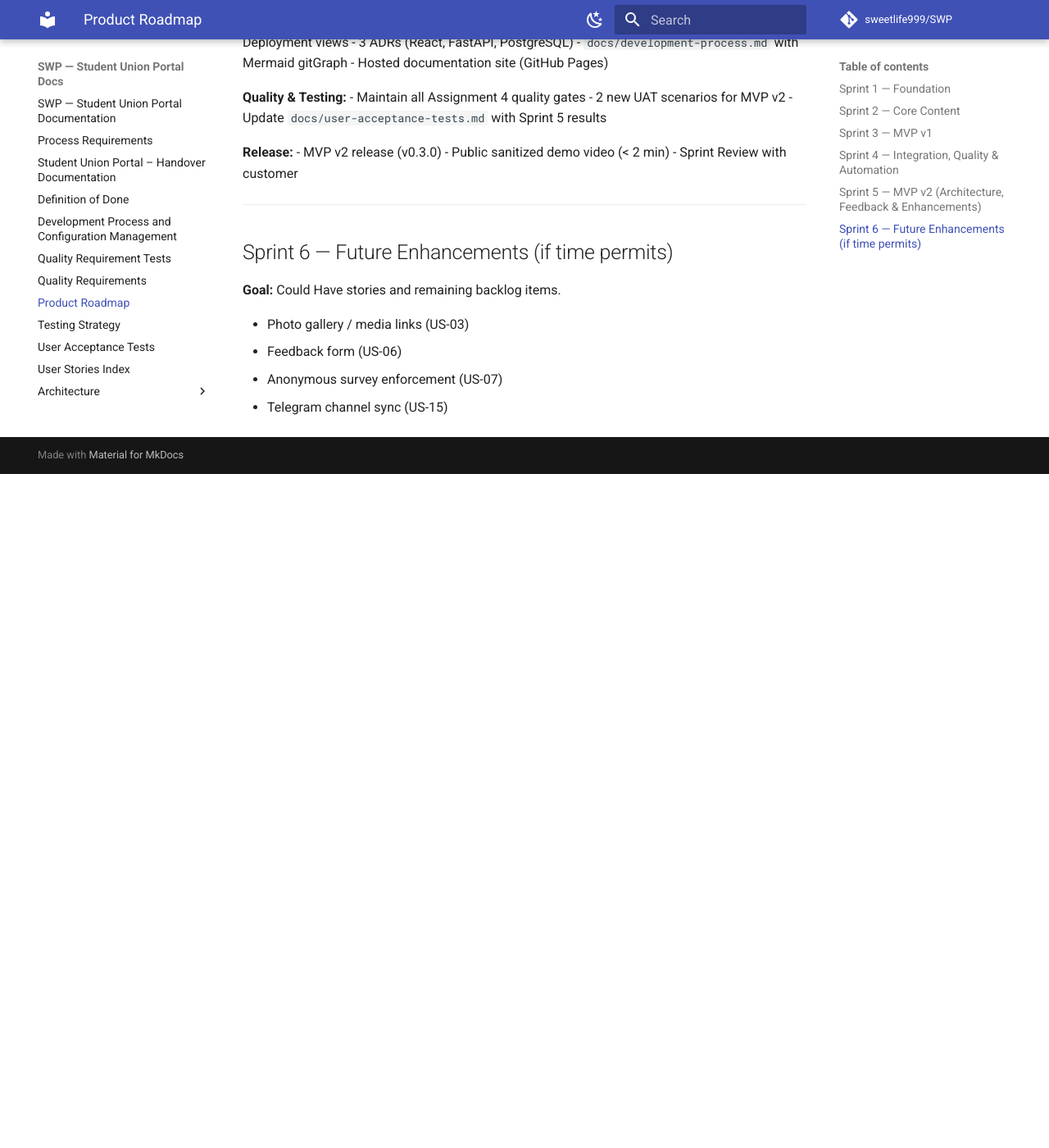
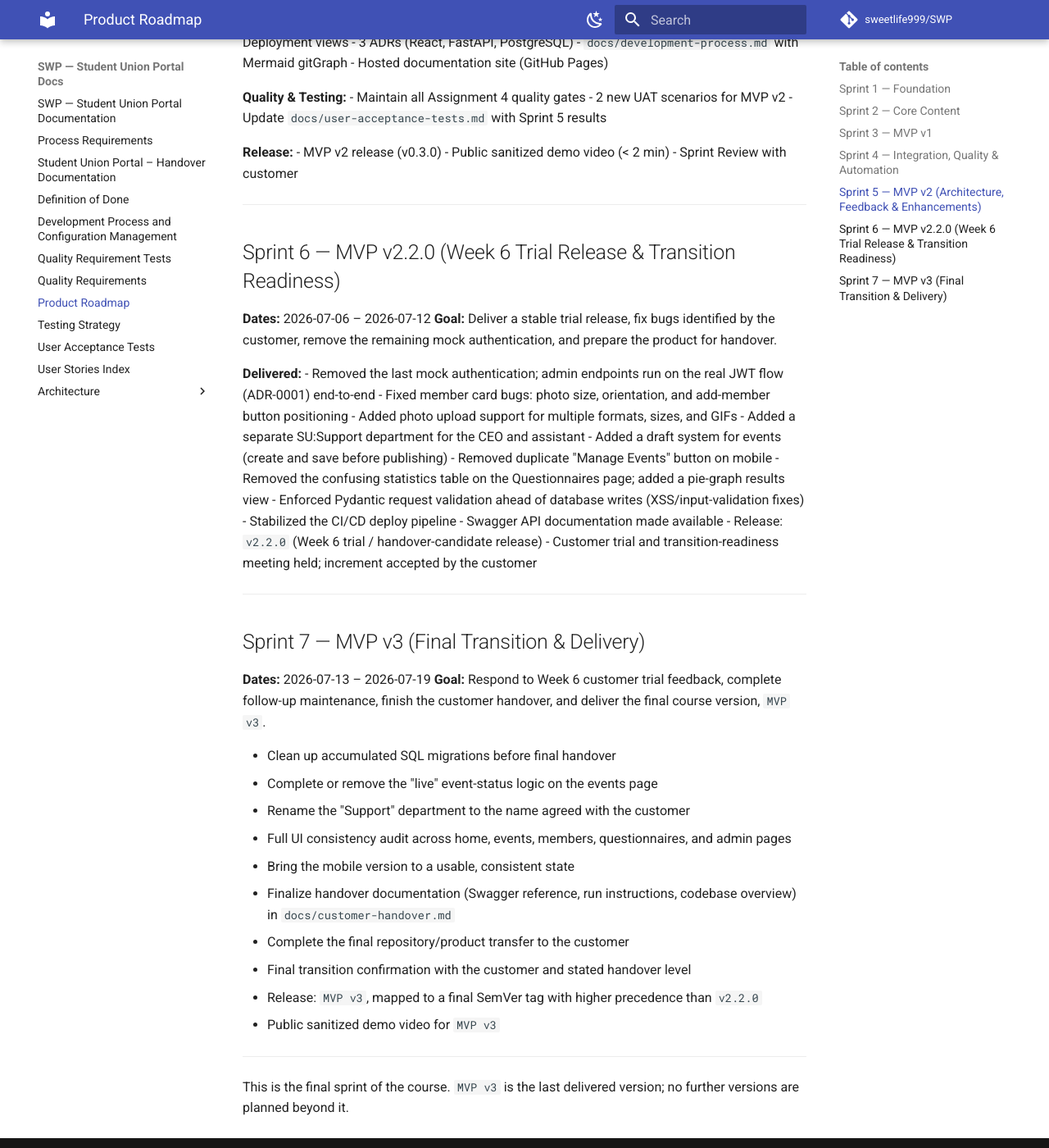
Before and after one commit to sweetlife999/SWP, an MkDocs documentation site: the page built from docs/roadmap.md, in a window 1280 px wide and 1400 px high, scrolled down 2186 px. Shown: the whole window at 82% size. Built offline with MkDocs 1.6.1 and Material for MkDocs 9.7.7, drawn with Linux system fonts in a browser that asks for light colours; comment, search, counter and statistics services are not loaded; before the commit the page ends 2764 px from its top, so only the background shows below that.

Commit message:
docs: update .md files for A6

```diff
--- a/docs/roadmap.md
+++ b/docs/roadmap.md
@@ -107,11 +107,43 @@
 
 ---
 
-## Sprint 6 — Future Enhancements (if time permits)
+## Sprint 6 — MVP v2.2.0 (Week 6 Trial Release & Transition Readiness)
 
-**Goal:** Could Have stories and remaining backlog items.
+**Dates:** 2026-07-06 – 2026-07-12
+**Goal:** Deliver a stable trial release, fix bugs identified by the customer, remove the remaining mock authentication, and prepare the product for handover.
 
-- Photo gallery / media links (US-03)
-- Feedback form (US-06)
-- Anonymous survey enforcement (US-07)
-- Telegram channel sync (US-15)
+**Delivered:**
+- Removed the last mock authentication; admin endpoints run on the real JWT flow (ADR-0001) end-to-end
+- Fixed member card bugs: photo size, orientation, and add-member button positioning
+- Added photo upload support for multiple formats, sizes, and GIFs
+- Added a separate SU:Support department for the CEO and assistant
+- Added a draft system for events (create and save before publishing)
+- Removed duplicate "Manage Events" button on mobile
+- Removed the confusing statistics table on the Questionnaires page; added a pie-graph results view
+- Enforced Pydantic request validation ahead of database writes (XSS/input-validation fixes)
+- Stabilized the CI/CD deploy pipeline
+- Swagger API documentation made available
+- Release: `v2.2.0` (Week 6 trial / handover-candidate release)
+- Customer trial and transition-readiness meeting held; increment accepted by the customer
+
+---
+
+## Sprint 7 — MVP v3 (Final Transition & Delivery)
+
+**Dates:** 2026-07-13 – 2026-07-19
+**Goal:** Respond to Week 6 customer trial feedback, complete follow-up maintenance, finish the customer handover, and deliver the final course version, `MVP v3`.
+
+- Clean up accumulated SQL migrations before final handover
+- Complete or remove the "live" event-status logic on the events page
+- Rename the "Support" department to the name agreed with the customer
+- Full UI consistency audit across home, events, members, questionnaires, and admin pages
+- Bring the mobile version to a usable, consistent state
+- Finalize handover documentation (Swagger reference, run instructions, codebase overview) in `docs/customer-handover.md`
+- Complete the final repository/product transfer to the customer
+- Final transition confirmation with the customer and stated handover level
+- Release: `MVP v3`, mapped to a final SemVer tag with higher precedence than `v2.2.0`
+- Public sanitized demo video for `MVP v3`
+
+---
+
+This is the final sprint of the course. `MVP v3` is the last delivered version; no further versions are planned beyond it.
```
Also changed, not shown: docs/customer-handover.md (+2 -2 lines).
